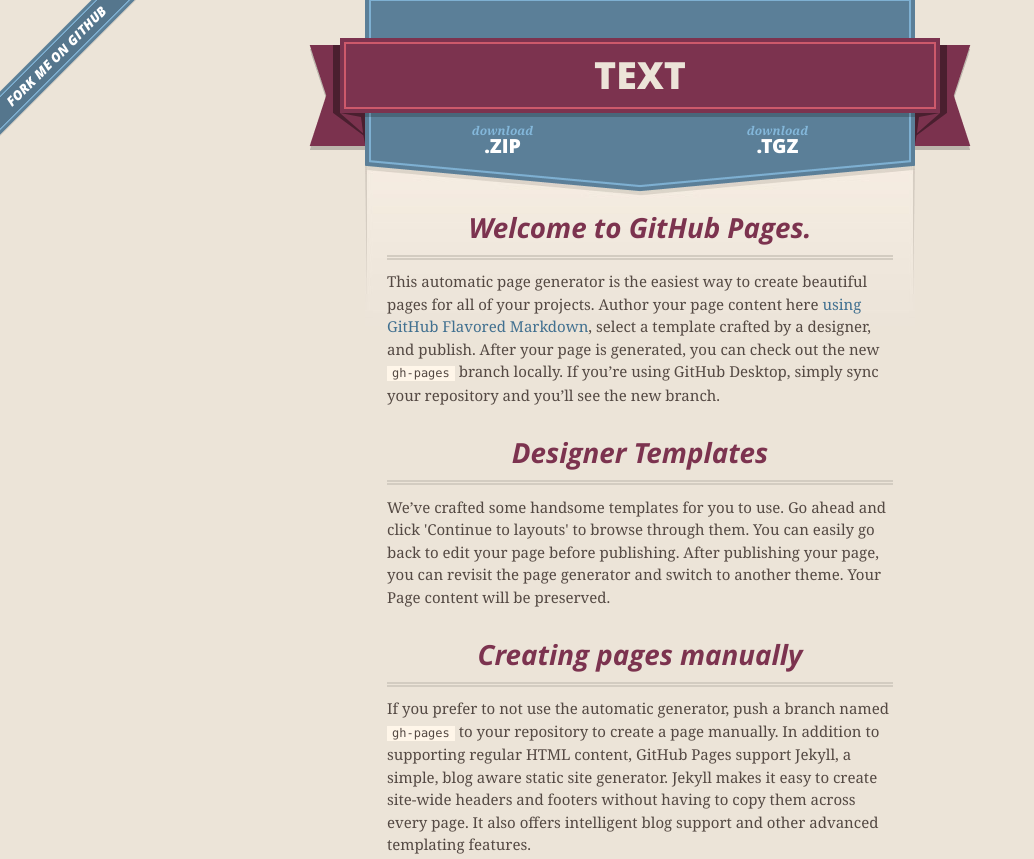
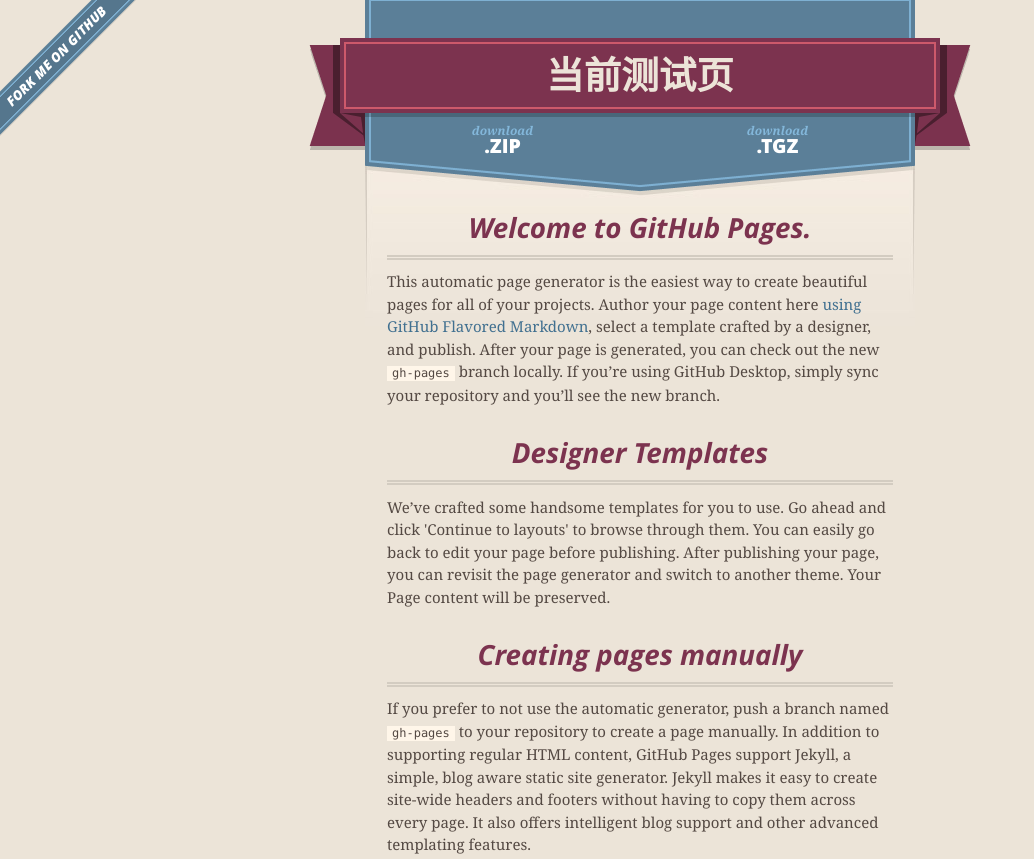
Before and after one commit to ToddChina/TestPage, a plain HTML site: page index.html in a window 1280 px wide. Shown: the top 859 px of the page, without its empty margins (0-1034 px from the left). Drawn offline with nearby package versions, Linux system fonts and the light colour scheme.

Commit message:
Update index.html

```diff
--- a/index.html
+++ b/index.html
@@ -27,7 +27,7 @@
       <header>
         <span class="ribbon-outer">
           <span class="ribbon-inner">
-            <h1>Text</h1>
+            <h1>当前测试页</h1>
             <h2></h2>
           </span>
           <span class="left-tail"></span>
```
